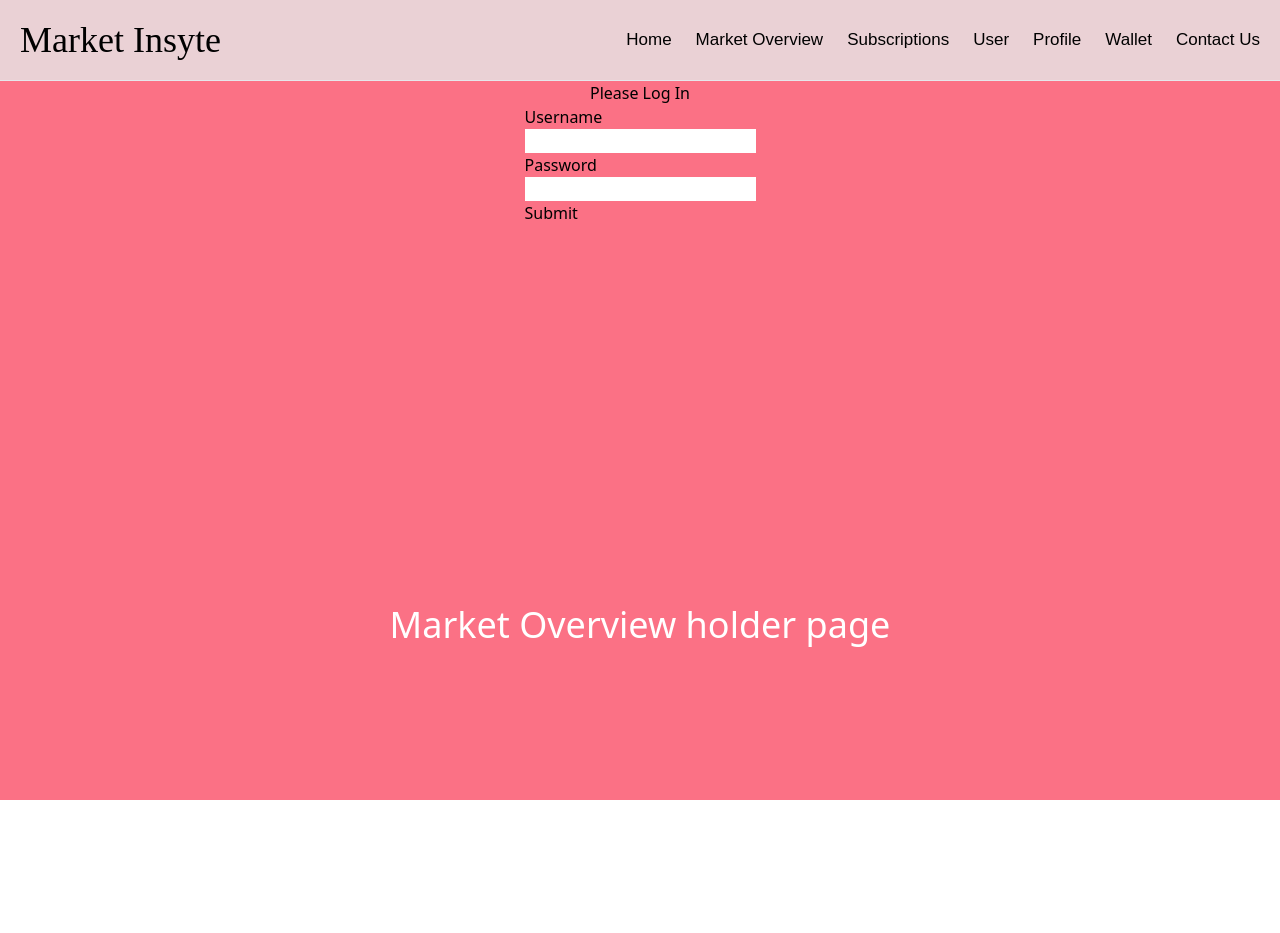
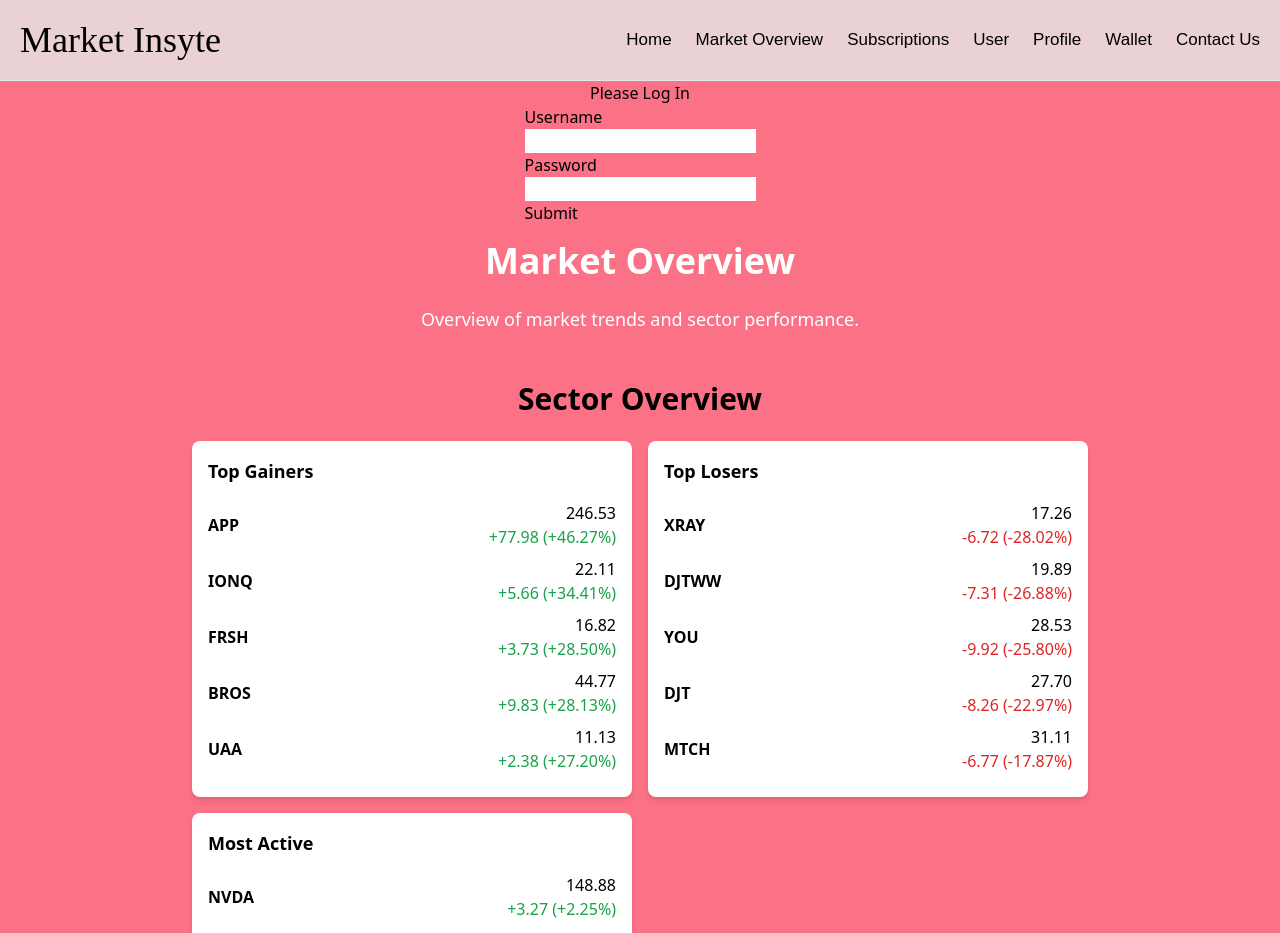
Before and after one commit to yaramala143/IS7000Fall2024, a React (Create React App) app: page /markets in a window 1280 px wide. Shown: the top 933 px of the page. Built offline with nearby package versions, Linux system fonts and the light colour scheme.

Commit message:
Moved sector overview inside the Market overview

```diff
--- a/src/pages/dashboard/MarketOverview.js
+++ b/src/pages/dashboard/MarketOverview.js
@@ -1,11 +1,17 @@
-import React from 'react'
+
+import React from 'react';
+import SectorOverview from './SectorOverview';
 
 function MarketOverview() {
   return (
-    <div className='text-white flex justify-center items-center w-full h-screen'>
-        <h1 className='text-4xl'>Market Overview holder page</h1>
+    <div className="min-h-screen bg-rose-400 p-4">
+      <div className="text-center text-white">
+        <h1 className="text-4xl font-bold mb-6">Market Overview</h1>
+        <p className="text-lg mb-8">Overview of market trends and sector performance.</p>
+      </div>
+      <SectorOverview />
     </div>
-  )
+  );
 }
 
-export default MarketOverview
+export default MarketOverview;
--- /dev/null
+++ b/src/pages/dashboard/SectorOverview.js
@@ -0,0 +1,76 @@
+import React from 'react';
+
+function SectorOverview() {
+    const topGainers = [
+        { name: 'APP', price: '246.53', change: '+77.98 (+46.27%)' },
+        { name: 'IONQ', price: '22.11', change: '+5.66 (+34.41%)' },
+        { name: 'FRSH', price: '16.82', change: '+3.73 (+28.50%)' },
+        { name: 'BROS', price: '44.77', change: '+9.83 (+28.13%)' },
+        { name: 'UAA', price: '11.13', change: '+2.38 (+27.20%)' },
+    ];
+
+    const topLosers = [
+        { name: 'XRAY', price: '17.26', change: '-6.72 (-28.02%)' },
+        { name: 'DJTWW', price: '19.89', change: '-7.31 (-26.88%)' },
+        { name: 'YOU', price: '28.53', change: '-9.92 (-25.80%)' },
+        { name: 'DJT', price: '27.70', change: '-8.26 (-22.97%)' },
+        { name: 'MTCH', price: '31.11', change: '-6.77 (-17.87%)' },
+    ];
+
+    const mostActive = [
+        { name: 'NVDA', price: '148.88', change: '+3.27 (+2.25%)' },
+        { name: 'PLTR', price: '55.88', change: '+0.35 (+0.63%)' },
+        { name: 'TSLA', price: '296.91', change: '+8.83 (+2.90%)' },
+        { name: 'SMCI', price: '25.48', change: '+2.78 (+12.25%)' },
+        { name: 'INTC', price: '26.23', change: '+1.18 (+4.71%)' },
+    ];
+
+    return (
+        <div className="min-h-screen bg-rose-400 flex flex-col items-center p-4">
+            <h1 className="text-3xl font-bold mb-6">Sector Overview</h1>
+
+            <div className="grid grid-cols-1 md:grid-cols-2 gap-4 w-full max-w-4xl">
+                <div className="bg-white p-4 rounded-lg shadow-md">
+                    <h2 className="text-lg font-bold mb-4">Top Gainers</h2>
+                    {topGainers.map((stock) => (
+                        <div key={stock.name} className="flex justify-between items-center mb-2">
+                            <p className="font-semibold">{stock.name}</p>
+                            <div className="text-right">
+                                <p>{stock.price}</p>
+                                <p className="text-green-600">{stock.change}</p>
+                            </div>
+                        </div>
+                    ))}
+                </div>
+
+                <div className="bg-white p-4 rounded-lg shadow-md">
+                    <h2 className="text-lg font-bold mb-4">Top Losers</h2>
+                    {topLosers.map((stock) => (
+                        <div key={stock.name} className="flex justify-between items-center mb-2">
+                            <p className="font-semibold">{stock.name}</p>
+                            <div className="text-right">
+                                <p>{stock.price}</p>
+                                <p className="text-red-600">{stock.change}</p>
+                            </div>
+                        </div>
+                    ))}
+                </div>
+
+                <div className="bg-white p-4 rounded-lg shadow-md">
+                    <h2 className="text-lg font-bold mb-4">Most Active</h2>
+                    {mostActive.map((stock) => (
+                        <div key={stock.name} className="flex justify-between items-center mb-2">
+                            <p className="font-semibold">{stock.name}</p>
+                            <div className="text-right">
+                                <p>{stock.price}</p>
+                                <p className="text-green-600">{stock.change}</p>
+                            </div>
+                        </div>
+                    ))}
+                </div>
+            </div>
+        </div>
+    );
+}
+
+export default SectorOverview;
```
